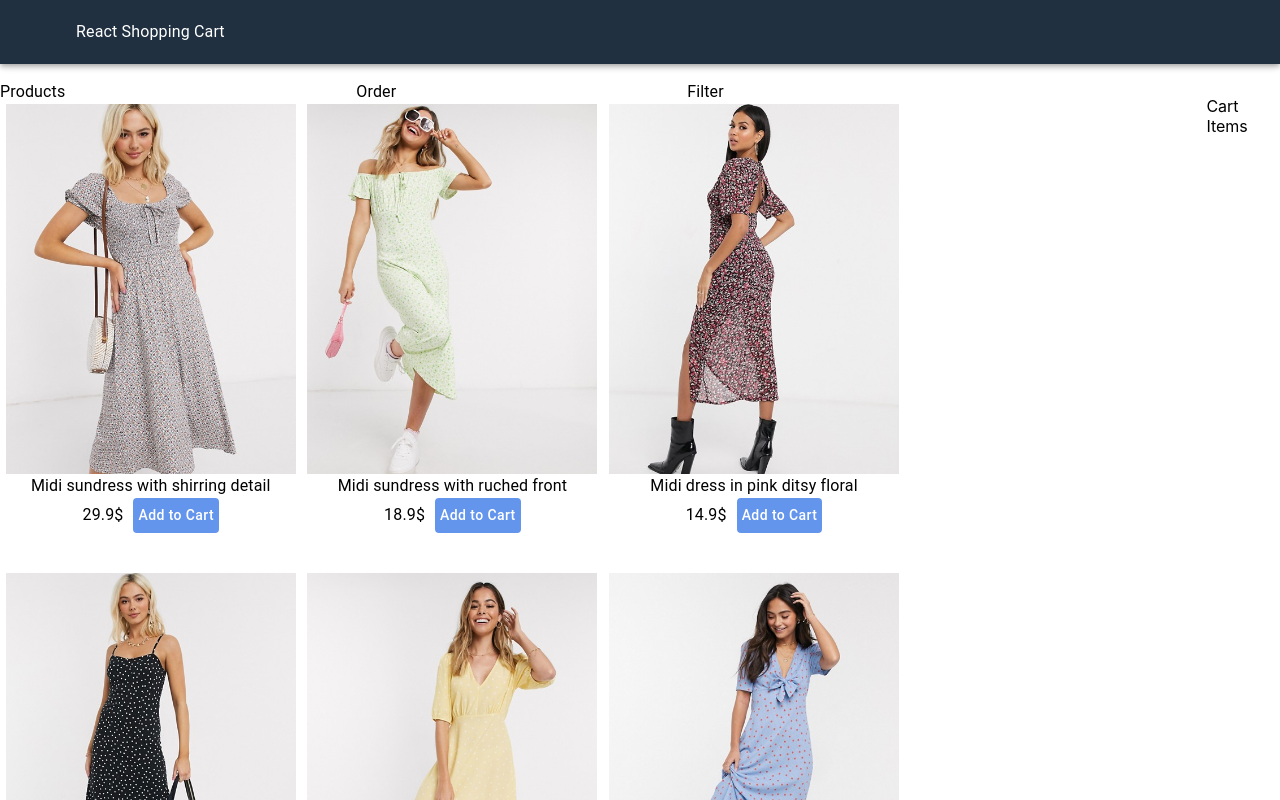
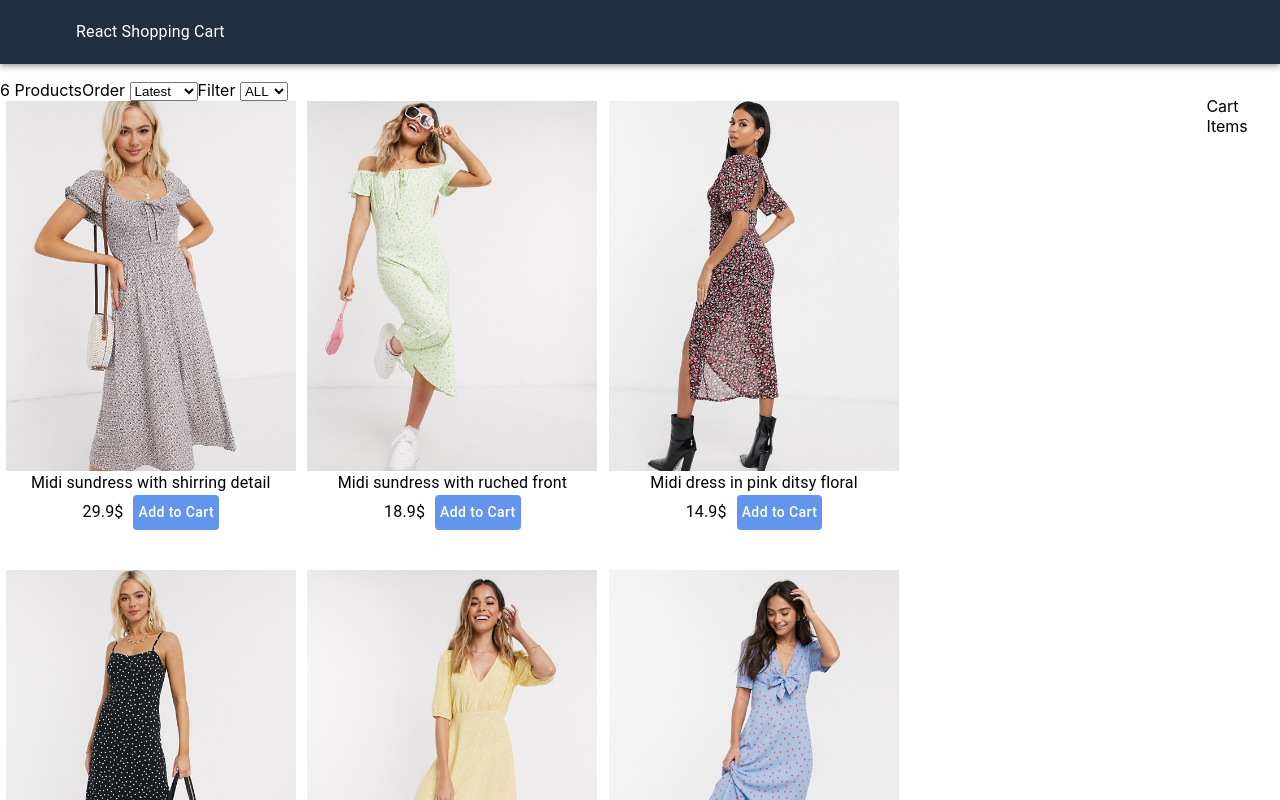
Before and after one commit to shauryaBlue/ShoppingCart, a React (Create React App) app in the folder shopping-cart/: page / in a window 1280 px wide. Shown: the top 800 px of the page. Built offline with nearby package versions, Linux system fonts and the light colour scheme.

Commit message:
Filer & sort added

```diff
--- a/shopping-cart/src/Components/AllProducts/index.jsx
+++ b/shopping-cart/src/Components/AllProducts/index.jsx
@@ -7,17 +7,65 @@
 	constructor(props) {
 		super(props);
 		this.state = {
-			products: productList
+			products: productList,
+			size: "",
+			sort: ""
 		};
 	}
+
+	sortProducts = event => {
+		const sort = event.target.value;
+		this.setState({
+			sort,
+			products: this.state.products
+				.slice()
+				.sort((a, b) =>
+					sort === "highest"
+						? a.price < b.price
+							? 1
+							: -1
+						: sort === "lowest"
+						? a.price > b.price
+							? 1
+							: -1
+						: a._id > b._id
+						? 1
+						: -1
+				)
+		});
+	};
+
+	filterProducts = event => {
+		if (event.target.value == "") {
+			this.setState({
+				size: "",
+				products: productList
+			});
+		} else {
+			this.setState({
+				size: event.target.value,
+				products: productList.filter(
+					product =>
+						product.availableSizes.indexOf(event.target.value) >= 0
+				)
+			});
+		}
+	};
+
 	render() {
 		return (
-			<Grid container md={30}>
-				<Filter />
+			<Grid container>
+				<Filter
+					count={this.state.products.length}
+					size={this.state.size}
+					sort={this.state.sort}
+					sortProducts={this.sortProducts}
+					filterProducts={this.filterProducts}
+				/>
 				<Box>
-					<Grid container md={9}>
+					<Grid container item md={9}>
 						{this.state.products.map(product => (
-							<Grid item xs={10} sm={6} md={4}>
+							<Grid key={product._id} item xs={10} sm={6} md={4}>
 								<SingleProduct
 									image={product.image}
 									title={product.title}
--- a/shopping-cart/src/Components/Filter/index.jsx
+++ b/shopping-cart/src/Components/Filter/index.jsx
@@ -1,22 +1,44 @@
-import React from "react";
-import { Box, Typography, Divider } from "@material-ui/core";
+import React, { Component } from "react";
 
-const Filter = () => {
-	return (
-		<>
-			<Box
-				display="flex"
-				flexDirection="row"
-				justifyContent="space-between"
-				style={{ width: "60%" }}
+export default class Filter extends Component {
+	render(props) {
+		return (
+			<div
+				className="filter"
+				style={{
+					display: "flex",
+					flexDirection: "row",
+					justifyContent: "space-between"
+				}}
 			>
-				<Typography>Products</Typography>
-				<Typography>Order</Typography>
-				<Typography>Filter</Typography>
-			</Box>
-			<Divider style={{ marginBottom: "20px" }} />
-		</>
-	);
-};
-
-export default Filter;
+				<div className="filter-result">{this.props.count} Products</div>
+				<div className="filter-sort">
+					Order{" "}
+					<select
+						onChange={this.props.sortProducts}
+						value={this.props.sort}
+					>
+						<option>Latest</option>
+						<option value="lowest">Lowest</option>
+						<option value="highest">Highest</option>
+					</select>
+				</div>
+				<div className="filter-size">
+					Filter{" "}
+					<select
+						onChange={this.props.filterProducts}
+						value={this.props.size}
+					>
+						<option value="">ALL</option>
+						<option value="XS">XS</option>
+						<option value="S">S</option>
+						<option value="M">M</option>
+						<option value="L">L</option>
+						<option value="XL">XL</option>
+						<option value="XXL">XXL</option>
+					</select>
+				</div>
+			</div>
+		);
+	}
+}
--- a/shopping-cart/src/Components/SingleProduct/index.jsx
+++ b/shopping-cart/src/Components/SingleProduct/index.jsx
@@ -6,7 +6,7 @@
 		<Box display="flex" flexDirection="column" alignItems="center" mb={5}>
 			<img
 				src={image}
-				alt="Photo of dress"
+				alt="Dress"
 				style={{ width: "290px", height: "370px" }}
 			/>
 			<Box>
```
